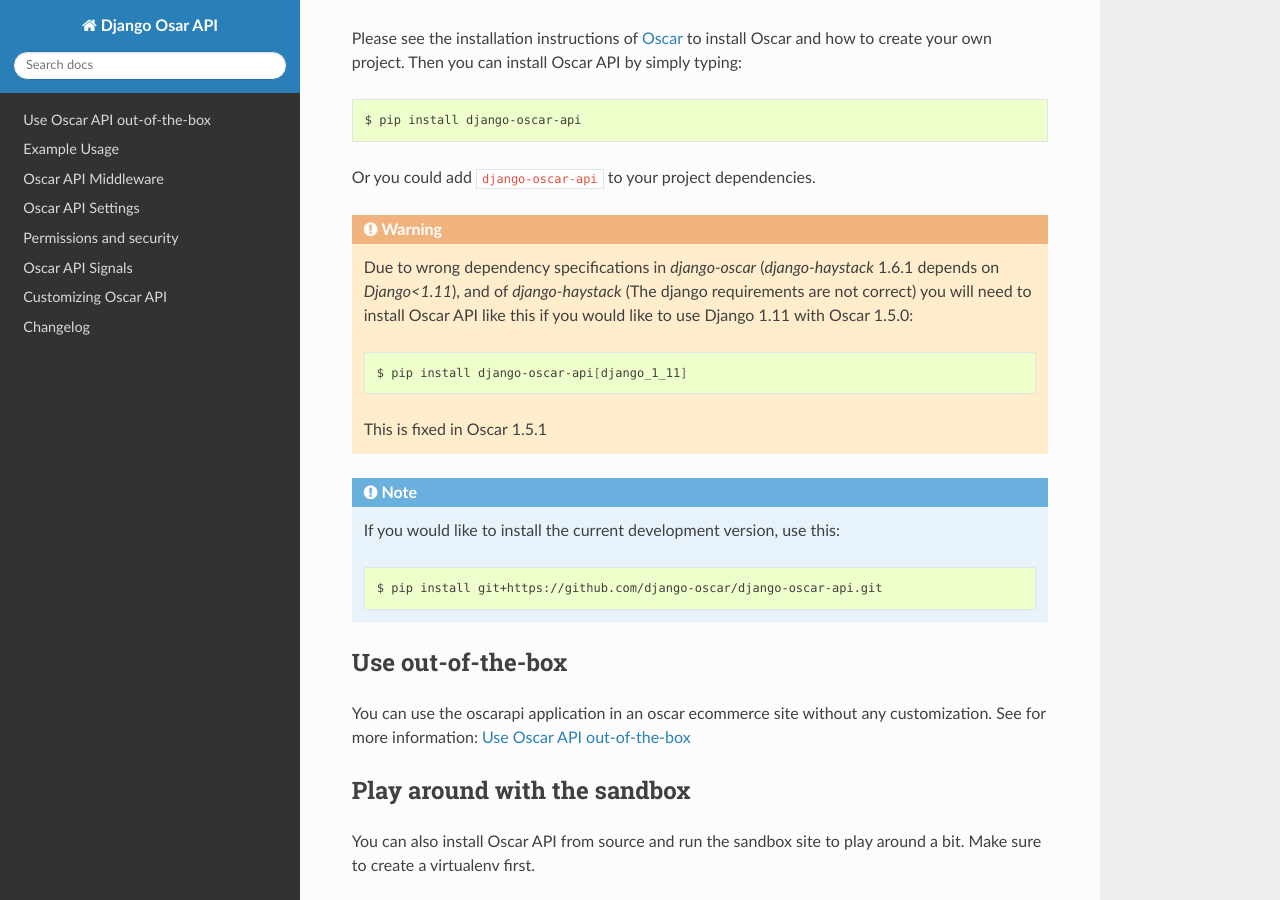
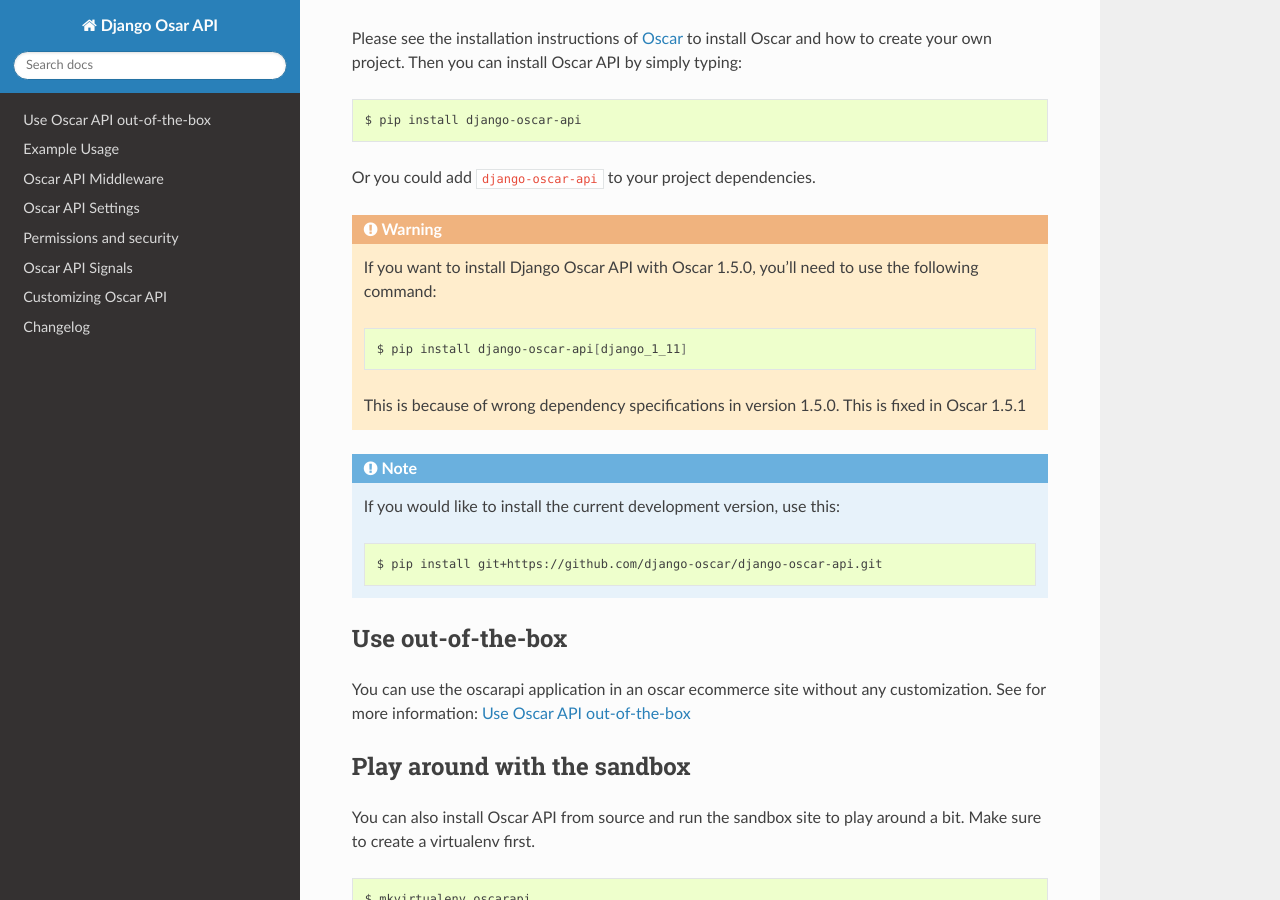
Before and after one commit to django-oscar/django-oscar-api, a Sphinx documentation site: the page built from docs/source/index.rst, in a window 1280 px wide and 900 px high, scrolled down 803 px. Built offline with Sphinx 7.4.7 and the Read the Docs theme 2.0.0, drawn with Linux system fonts in a browser that asks for light colours.

Commit message:
Updated warning

```diff
--- a/docs/source/index.rst
+++ b/docs/source/index.rst
@@ -52,13 +52,13 @@
 
 .. warning::
 
-    Due to wrong dependency specifications in `django-oscar` (`django-haystack` 1.6.1 depends on `Django<1.11`), and of `django-haystack` (The django requirements are not correct) you will need to install Oscar API like this if you would like to use Django 1.11 with Oscar 1.5.0:
+    If you want to install Django Oscar API with Oscar 1.5.0, you'll need to use the following command:
 
     .. code-block:: bash
 
         $ pip install django-oscar-api[django_1_11]
 
-    This is fixed in Oscar 1.5.1
+    This is because of wrong dependency specifications in version 1.5.0. This is fixed in Oscar 1.5.1
 
 .. note::
 
```
